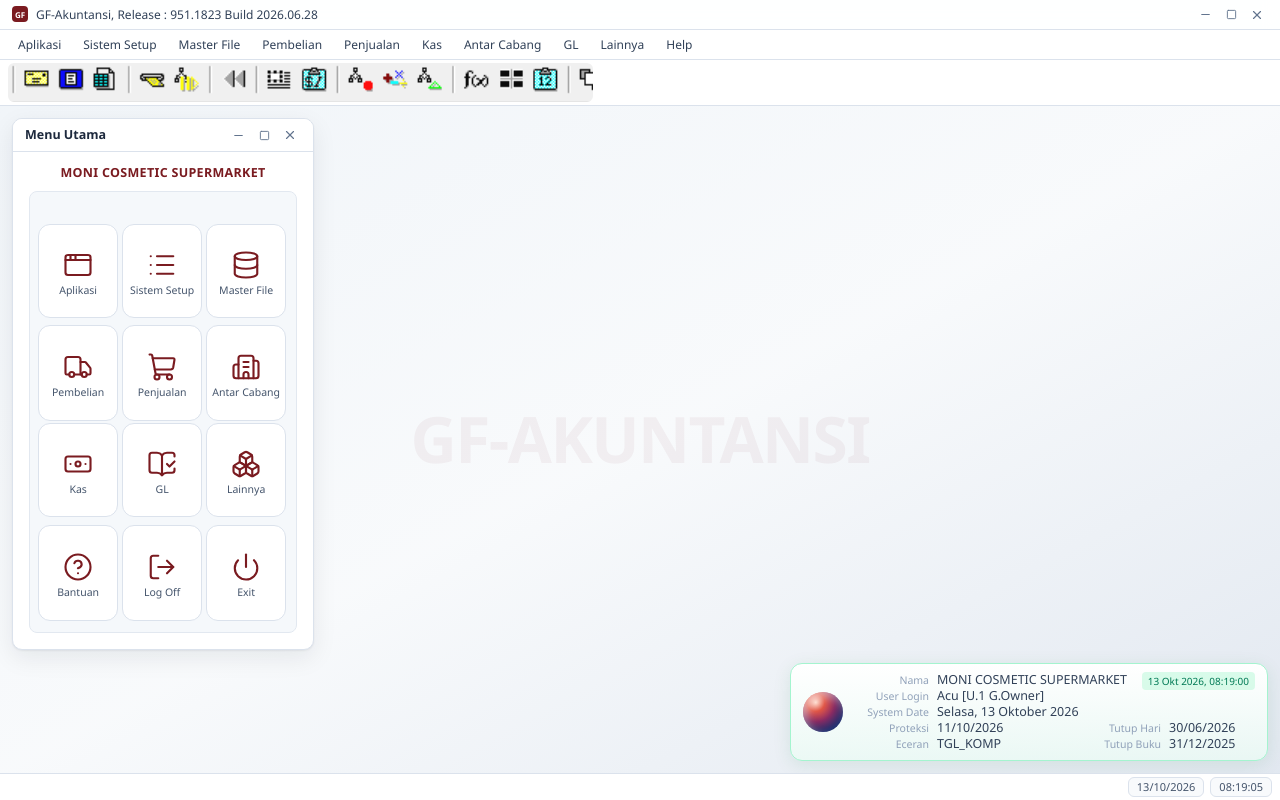
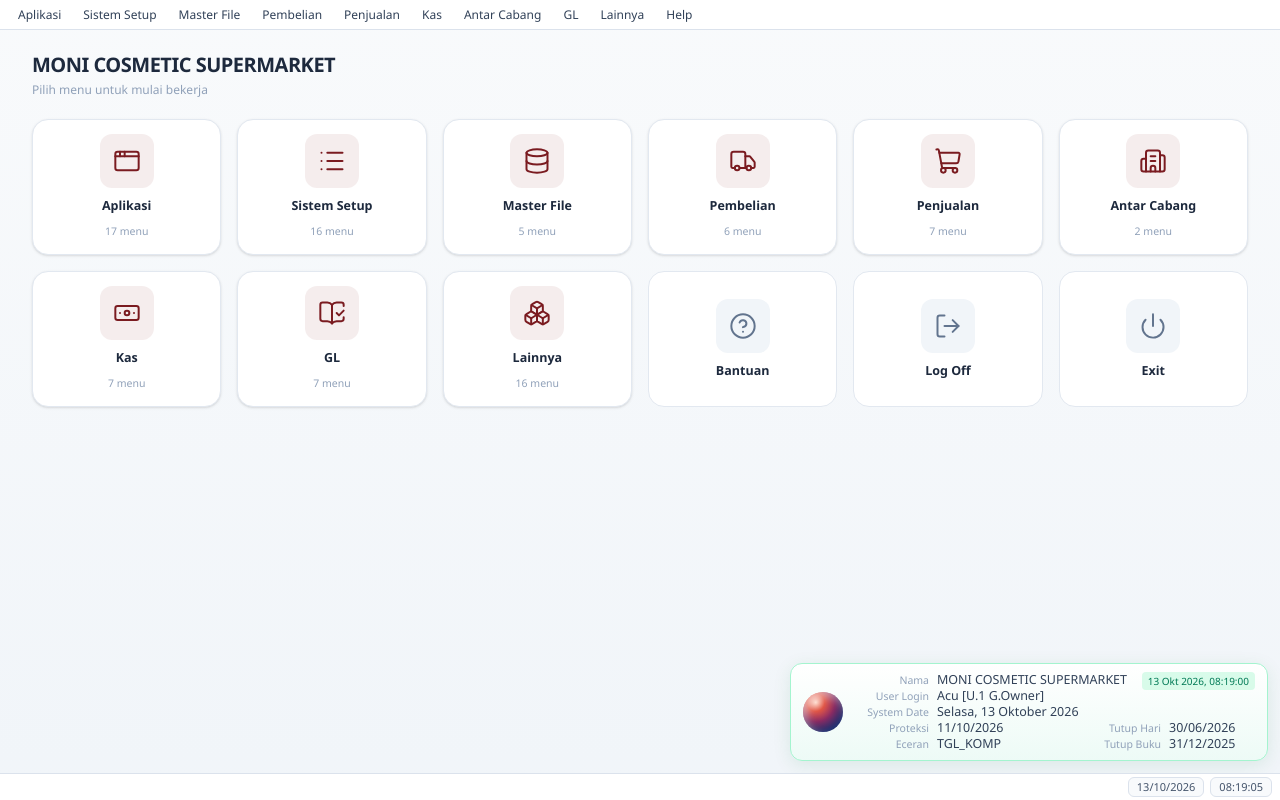
Before and after one commit to jokorezky/gf-akuntansi, a Next.js app in the folder apps/web/: page / in a window 1280 px wide. Built offline with nearby package versions, Linux system fonts and the light colour scheme.

Commit message:
feat(f3p): Dashboard Premium FULL (v6.1) - hapus toolbar strip/title bar/watermark/tombol window (v6.1); DashboardMenu full 6 kolom premium (12 kartu grup + submenu full + badge hotkey + ESC), ikon lucide tinted, kartu muted utk Bantuan/LogOff/Exit; bukti clone-modern2 + submenu-modern

```diff
--- a/apps/web/src/app/master/karyawan/page.tsx
+++ b/apps/web/src/app/master/karyawan/page.tsx
@@ -263,21 +263,6 @@ export default function KaryawanPage() {
       <div className="gf-window mx-auto max-w-[1100px]">
         <div className="flex items-center justify-between border-b border-gf-border bg-white px-3 py-[6px]">
           <span className="text-[12.5px] font-semibold text-slate-800">Karyawan</span>
-          <span className="flex items-center gap-[4px]">
-            <button className="flex h-[22px] w-[22px] items-center justify-center rounded-md text-slate-500 hover:bg-slate-100" title="Minimize">
-              <span className="block h-[2px] w-[10px] rounded bg-current" />
-            </button>
-            <button className="flex h-[22px] w-[22px] items-center justify-center rounded-md text-slate-500 hover:bg-slate-100" title="Maximize">
-              <span className="block h-[9px] w-[9px] rounded-[2px] border-[1.5px] border-current" />
-            </button>
-            <button
-              onClick={() => router.push("/")}
-              className="flex h-[22px] w-[22px] items-center justify-center rounded-md text-slate-500 hover:bg-red-50 hover:text-red-600"
-              title="Tutup"
-            >
-              <X className="h-[14px] w-[14px]" />
-            </button>
-          </span>
         </div>
         <div className="p-3">
           <div className="mb-2 text-center text-[12px] font-semibold tracking-[0.35em] text-gf-accent">
--- /dev/null
+++ b/apps/web/src/components/gf/DashboardMenu.tsx
@@ -0,0 +1,108 @@
+"use client";
+
+import { useEffect } from "react";
+import { ChevronLeft } from "lucide-react";
+import { GF_MENU } from "@/lib/gf-menu";
+import { GF_MENU_BOXES, type GfBoxButton } from "@/lib/menu-boxes";
+import { gfLucide } from "@/lib/gf-lucide";
+import { Button } from "@/components/ui/button";
+import { cn } from "@/lib/utils";
+
+const SPECIAL = new Set(["Bantuan", "Log Off", "Exit"]);
+
+/** Dashboard premium full (v6): Menu Utama 6 kolom + submenu full, perilaku GF dipertahankan. */
+export function DashboardMenu({
+  view,
+  company,
+  onItem,
+  onHome,
+}: {
+  view: string;
+  company: string;
+  onItem: (b: GfBoxButton) => void;
+  onHome: () => void;
+}) {
+  const root = view === "home";
+  const box = root
+    ? GF_MENU_BOXES.find((b) => b.group === "Menu Utama")
+    : GF_MENU_BOXES.find((b) => b.group === view);
+
+  useEffect(() => {
+    if (root) return;
+    const h = (e: KeyboardEvent) => {
+      if (e.key === "Escape") onHome();
+    };
+    window.addEventListener("keydown", h);
+    return () => window.removeEventListener("keydown", h);
+  }, [root, onHome]);
+
+  const allMenuItems = GF_MENU.flatMap((g) => g.items);
+  const hotkeyFor = (id?: number) => allMenuItems.find((i) => i.id === id)?.hotkey;
+  const countFor = (label: string) => GF_MENU.find((g) => g.label === label)?.items.length;
+
+  return (
+    <div className="mx-auto w-full max-w-[1240px]">
+      <div className="mb-5 flex items-end justify-between">
+        <div>
+          {!root && (
+            <Button variant="ghost" size="sm" className="-ml-1 mb-2 text-slate-500 hover:text-gf-accent" onClick={onHome}>
+              <ChevronLeft className="h-[15px] w-[15px]" />
+              Menu Utama (<span className="underline">ESC</span>)
+            </Button>
+          )}
+          <h1 className="text-[20px] font-semibold tracking-tight text-slate-800">
+            {root ? company : (box?.title.replace(/^Menu /, "") ?? "")}
+          </h1>
+          <p className="mt-[2px] text-[12px] text-slate-400">
+            {root ? "Pilih menu untuk mulai bekerja" : `${box?.items.length ?? 0} menu tersedia`}
+          </p>
+        </div>
+      </div>
+
+      <div className="grid grid-cols-2 gap-4 sm:grid-cols-3 lg:grid-cols-6">
+        {box?.items.map((it, i) => {
+          const Icon = gfLucide(it.label);
+          const special = root && SPECIAL.has(it.label);
+          const hk = !root ? hotkeyFor(it.id) : undefined;
+          const cnt = root ? countFor(it.label) : undefined;
+          return (
+            <button
+              key={`${it.label}-${i}`}
+              type="button"
+              title={it.blocked ? "Dinonaktifkan (destruktif/berat)" : it.label}
+              onClick={() => onItem(it)}
+              className={cn(
+                "group relative flex h-[136px] flex-col items-center justify-center gap-2.5 rounded-2xl border bg-white px-3 text-center transition-all duration-150",
+                it.blocked
+                  ? "border-slate-200 opacity-75"
+                  : special
+                    ? "border-slate-200 hover:-translate-y-[2px] hover:border-slate-300 hover:shadow-md"
+                    : "border-slate-200 shadow-sm hover:-translate-y-[2px] hover:border-gf-accent/40 hover:shadow-[0_12px_30px_rgba(122,27,32,0.12)]",
+              )}
+            >
+              <span
+                className={cn(
+                  "flex h-[54px] w-[54px] items-center justify-center rounded-xl transition-colors",
+                  special
+                    ? "bg-slate-100 text-slate-500 group-hover:bg-slate-200"
+                    : it.blocked
+                      ? "bg-slate-100 text-slate-400"
+                      : "bg-gf-accent/[0.08] text-gf-accent group-hover:bg-gf-accent/[0.14]",
+                )}
+              >
+                <Icon className="h-[28px] w-[28px]" strokeWidth={1.7} />
+              </span>
+              <span className="text-[12.5px] font-semibold leading-tight text-slate-800">{it.label}</span>
+              {cnt != null && <span className="text-[10.5px] text-slate-400">{cnt} menu</span>}
+              {cnt == null && hk && (
+                <span className="rounded-md border border-slate-200 bg-slate-50 px-1.5 py-[1px] text-[10px] font-medium text-slate-400">
+                  {hk}
+                </span>
+              )}
+            </button>
+          );
+        })}
+      </div>
+    </div>
+  );
+}
--- a/apps/web/src/components/gf/MdiWindow.tsx
+++ b/apps/web/src/components/gf/MdiWindow.tsx
@@ -1,10 +1,9 @@
 import type { ReactNode } from "react";
-import { Minus, Square, X } from "lucide-react";
 
+/** Window card GF — v6.1: tanpa tombol window (— ▢ ✕); penutupan via tombol "Tutup" di toolbar layar. */
 export function MdiWindow({
   title,
   children,
-  onClose,
 }: {
   title: string;
   children: ReactNode;
@@ -14,27 +13,6 @@ export function MdiWindow({
     <div className="gf-window">
       <div className="flex items-center justify-between border-b border-gf-border bg-white px-3 py-[5px]">
         <span className="text-[12.5px] font-semibold text-slate-800">{title}</span>
-        <span className="flex items-center gap-[4px]">
-          <button
-            className="flex h-[22px] w-[22px] items-center justify-center rounded-md text-slate-500 transition-colors hover:bg-slate-100"
-            title="Minimize"
-          >
-            <Minus className="h-[13px] w-[13px]" />
-          </button>
-          <button
-            className="flex h-[22px] w-[22px] items-center justify-center rounded-md text-slate-500 transition-colors hover:bg-slate-100"
-            title="Maximize"
-          >
-            <Square className="h-[11px] w-[11px]" />
-          </button>
-          <button
-            className="flex h-[22px] w-[22px] items-center justify-center rounded-md text-slate-500 transition-colors hover:bg-red-50 hover:text-red-600"
-            title="Tutup"
-            onClick={onClose}
-          >
-            <X className="h-[14px] w-[14px]" />
-          </button>
-        </span>
       </div>
       <div className="p-2">{children}</div>
     </div>
--- a/apps/web/src/components/gf/Shell.tsx
+++ b/apps/web/src/components/gf/Shell.tsx
@@ -2,13 +2,10 @@
 
 import { useEffect, useState } from "react";
 import { useRouter } from "next/navigation";
-import { Minus, Square, X } from "lucide-react";
 import { MenuBar } from "./MenuBar";
-import { Toolbar } from "./Toolbar";
-import { MdiWindow } from "./MdiWindow";
 import { InfoBox } from "./InfoBox";
 import { StatusBar } from "./StatusBar";
-import { MenuBox } from "./MenuBox";
+import { DashboardMenu } from "./DashboardMenu";
 import { GF_MENU, type GfMenuItem } from "@/lib/gf-menu";
 import { GF_MENU_BOXES, type GfBoxButton } from "@/lib/menu-boxes";
 
@@ -82,17 +79,16 @@ export function Shell() {
     }
   }, []);
 
-  /** Klik item di kotak menu GF (layout 1:1). */
-  function onBoxItem(b: GfBoxButton) {
-    // Menu Utama: item = grup
+  /** Klik kartu dashboard (root = buka grup; submenu = buka layar/aksi). */
+  function onItem(b: GfBoxButton) {
     const grp = GF_MENU.find((g) => g.label === b.label);
-    if ((view === "home" || view === "Menu Utama") && grp) {
+    if (view === "home" && grp) {
       setView(grp.label);
       setMessage(`Menu ${grp.label}`);
       return;
     }
     if (b.label === "Bantuan") {
-      setMessage("Bantuan — belum diimplementasikan (Fase V2)");
+      setMessage("Bantuan — F1 untuk daftar tombol (Key List)");
       return;
     }
     if (b.label === "Log Off" || b.label === "Exit") {
@@ -104,7 +100,7 @@ export function Shell() {
       return;
     }
     setMessage(
-      `${view} › ${b.label}${b.blocked ? " (dinonaktifkan — destruktif/berat)" : " — belum diimplementasikan (Fase V2)"}`,
+      `${view} › ${b.label}${b.blocked ? " (dinonaktifkan — destruktif/berat)" : " — belum diimplementasikan"}`,
     );
   }
 
@@ -114,7 +110,7 @@ export function Shell() {
       return;
     }
     setMessage(
-      `${menuGroup} › ${item.label}${item.blocked ? " (dinonaktifkan)" : " — belum diimplementasikan (P1)"}`,
+      `${menuGroup} › ${item.label}${item.blocked ? " (dinonaktifkan)" : " — belum diimplementasikan"}`,
     );
   }
 
@@ -126,65 +122,22 @@ export function Shell() {
     { label: "Eceran", value: "TGL_KOMP", col2Label: "Tutup Buku", col2Value: "31/12/2025" },
   ];
 
-  const currentBox =
-    view === "home"
-      ? GF_MENU_BOXES.find((b) => b.group === "Menu Utama")
-      : GF_MENU_BOXES.find((b) => b.group === view);
-
   return (
     <div className="flex h-screen flex-col bg-gf-bg">
-      <div className="flex h-[30px] items-center justify-between border-b border-gf-border bg-white/95 px-3 backdrop-blur">
-        <span className="flex items-center gap-2 text-[12px] font-medium text-slate-700">
-          <span className="flex h-[16px] w-[16px] items-center justify-center rounded-[4px] bg-gf-accent text-[8px] font-bold text-white">
-            GF
-          </span>
-          GF-Akuntansi, Release : 951.1823 Build 2026.06.28
-        </span>
-        <span className="flex items-center gap-[4px]">
-          <span className="flex h-[22px] w-[22px] items-center justify-center rounded-md text-slate-500 hover:bg-slate-100">
-            <Minus className="h-[13px] w-[13px]" />
-          </span>
-          <span className="flex h-[22px] w-[22px] items-center justify-center rounded-md text-slate-500 hover:bg-slate-100">
-            <Square className="h-[11px] w-[11px]" />
-          </span>
-          <span className="flex h-[22px] w-[22px] items-center justify-center rounded-md text-slate-500 hover:bg-red-50 hover:text-red-600">
-            <X className="h-[14px] w-[14px]" />
-          </span>
-        </span>
-      </div>
       <MenuBar onSelect={onSelect} />
-      <Toolbar />
 
-      <div className="relative flex-1 overflow-auto bg-gradient-to-br from-slate-100 via-slate-50 to-slate-200 p-3">
-        {/* watermark ala GF (halus) */}
-        <div className="pointer-events-none absolute inset-0 flex items-center justify-center">
-          <span className="text-[64px] font-bold tracking-tight text-gf-accent/[0.05]">GF-AKUNTANSI</span>
-        </div>
-
-        <div className="relative w-fit">
-          <MdiWindow
-            title={currentBox?.title ?? "Menu Utama"}
-            onClose={() => {
-              setView("home");
-              setMessage("");
-            }}
-          >
-            {currentBox && (
-              <MenuBox
-                box={currentBox}
-                root={view === "home"}
+      <div className="relative flex-1 overflow-auto bg-gradient-to-b from-slate-50 to-slate-100 px-4 py-5 md:px-8">
+        <DashboardMenu
+          view={view}
           company="MONI COSMETIC SUPERMARKET"
-                onItem={onBoxItem}
+          onItem={onItem}
           onHome={() => {
             setView("home");
             setMessage("");
           }}
         />
-            )}
-          </MdiWindow>
-        </div>
 
-        {/* Kartu info desktop GF — overlay kanan-bawah, posisi tetap */}
+        {/* Kartu info desktop GF — overlay kanan-bawah */}
         <div className="absolute bottom-3 right-3 z-10">
           <InfoBox rows={infoRows} />
         </div>
```
Also changed, not shown: 3 other files (tests, documents, lock files or other folders). Lines whose indentation alone changed are shown as unchanged.
